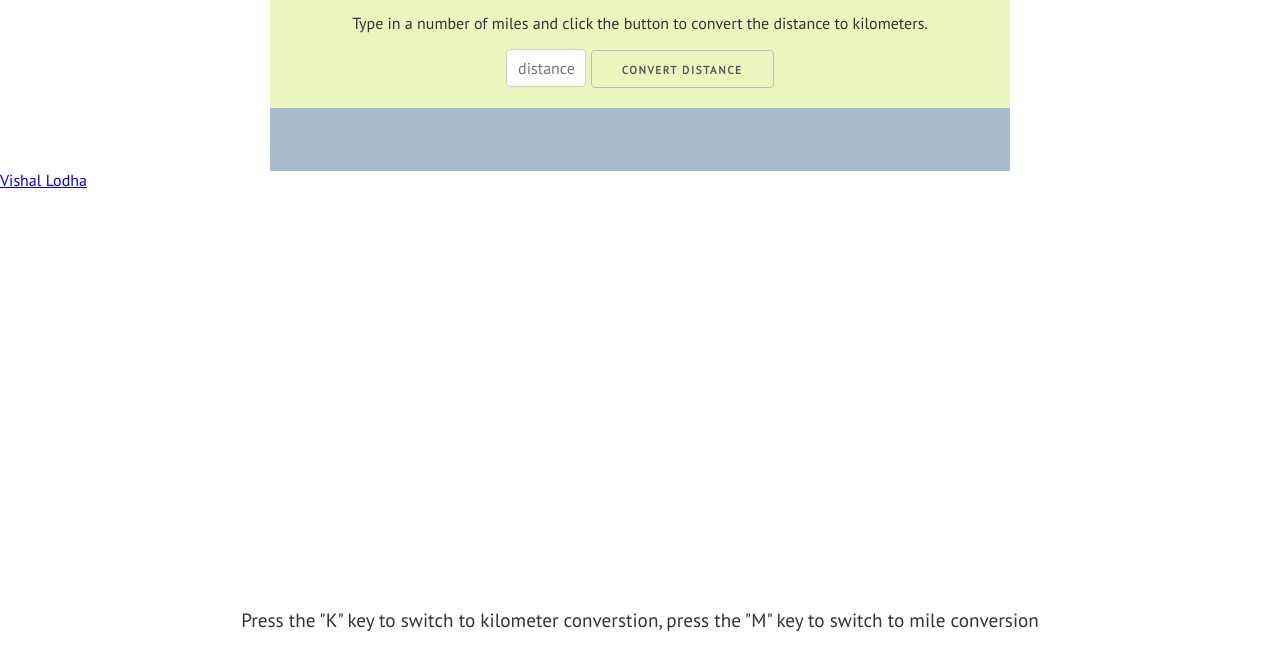
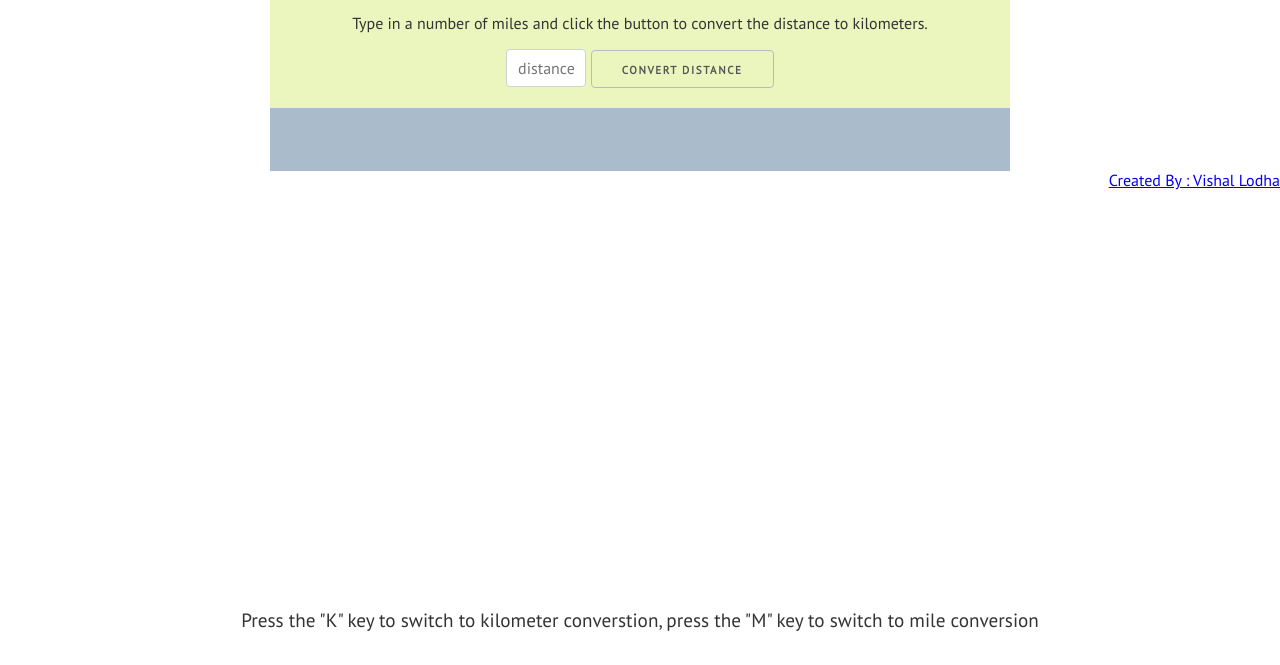
Before and after one commit to vish2009/converter.github.io, a plain HTML site: page index.html in a window 1280 px wide. Shown: the part 135-800 px from the top of the page. Drawn offline with nearby package versions, Linux system fonts and the light colour scheme.

Commit message:
Update index.html

```diff
--- a/index.html
+++ b/index.html
@@ -43,7 +43,7 @@
     	<h2 class="invisible">Answer goes here</h2>
     </div>
 
-	<div class="badge-base LI-profile-badge" data-locale="en_US" data-size="medium" data-theme="dark" data-type="HORIZONTAL" data-vanity="vish2009" data-version="v1"><a class="badge-base__link LI-simple-link" href="https://in.linkedin.com/in/vish2009?trk=profile-badge">Vishal Lodha</a></div>
+	<div style = "float: right; margine-right: 30px " class="badge-base LI-profile-badge" data-locale="en_US" data-size="medium" data-theme="dark" data-type="HORIZONTAL" data-vanity="vish2009" data-version="v1"><a class="badge-base__link LI-simple-link" href="https://in.linkedin.com/in/vish2009?trk=profile-badge">Created By : Vishal Lodha</a></div>
 
 
     <p id="directions">Press the "K" key to switch to kilometer converstion, press the "M" key to switch to mile conversion</p>
```
